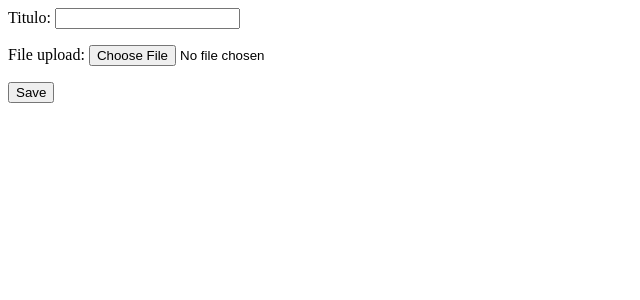
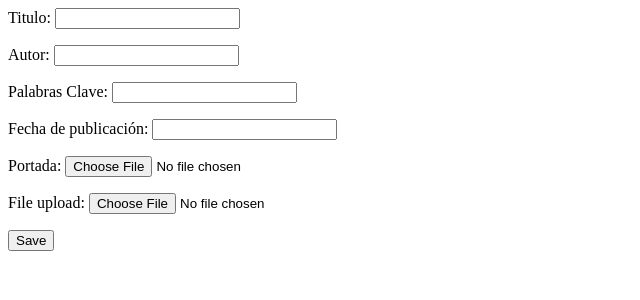
Before and after one commit to andres310/Biblioteca, a Django app: page /upload/ in a window 1280 px wide. Shown: the top 300 px of the page, without its empty margins (0-640 px from the left). Run offline with Django 3.2, Linux system fonts and the light colour scheme; some libraries are stand-ins or nearby versions.

Commit message:
Se cambió los formularios para subir archivo

```diff
--- a/biblioteca/bookapp/forms.py
+++ b/biblioteca/bookapp/forms.py
@@ -3,16 +3,16 @@ from django import forms
 # Formulario para subir un Libro PDF
 class UploadFileForm(forms.Form):
     title = forms.CharField(label='Titulo')
-    #author = forms.CharField(label='Autor')
-    #summary = forms.Textarea()
-    #keywords = forms.CharField(label='Palabras Clave')
-    #publication_date = forms.DateField(label='Fecha de publicación')
-    #cover = forms.ImageField(label='Portada')
+    author = forms.CharField(label='Autor')
+    summary = forms.Textarea()
+    keywords = forms.CharField(label='Palabras Clave')
+    publication_date = forms.DateField(label='Fecha de publicación')
+    cover = forms.ImageField(label='Portada')
     file_upload = forms.FileField()
 
 
 # Formulario para una imagen
-class UploadImageForm(UploadFileForm):
+class UploadImageForm(forms.Form):
     title = forms.CharField(label='Titulo')
     keywords = forms.CharField(label='Palabras Clave')
     publication_date = forms.DateField(label='Fecha de publicación')
@@ -20,7 +20,7 @@ class UploadImageForm(UploadFileForm):
 
 
 # Formulario para subir un video
-class UploadVideoForm(UploadFileForm):
+class UploadVideoForm(forms.Form):
     title = forms.CharField(label='Titulo')
     author = forms.CharField(label='Autor')
     summary = forms.Textarea()
--- a/biblioteca/templates/home.html
+++ b/biblioteca/templates/home.html
@@ -4,10 +4,6 @@
     <meta charset="UTF-8">
     <meta http-equiv="X-UA-Compatible" content="IE=edge">
     <meta name="viewport" content="width=device-width, initial-scale=1.0">
-
-    <script src="https://unpkg.com/react@18/umd/react.development.js" crossorigin></script>
-    <script src="https://unpkg.com/react-dom@18/umd/react-dom.development.js" crossorigin></script>
-    <script src="https://unpkg.com/babel-standalone@6/babel.min.js"></script>
 
     <link href="https://cdn.jsdelivr.net/npm/bootstrap@5.1.3/dist/css/bootstrap.min.css" rel="stylesheet" integrity="sha384-1BmE4kWBq78iYhFldvKuhfTAU6auU8tT94WrHftjDbrCEXSU1oBoqyl2QvZ6jIW3" crossorigin="anonymous">
     <link rel="stylesheet" href="./style/style.css">
```
Also changed, not shown: 4 other files.
